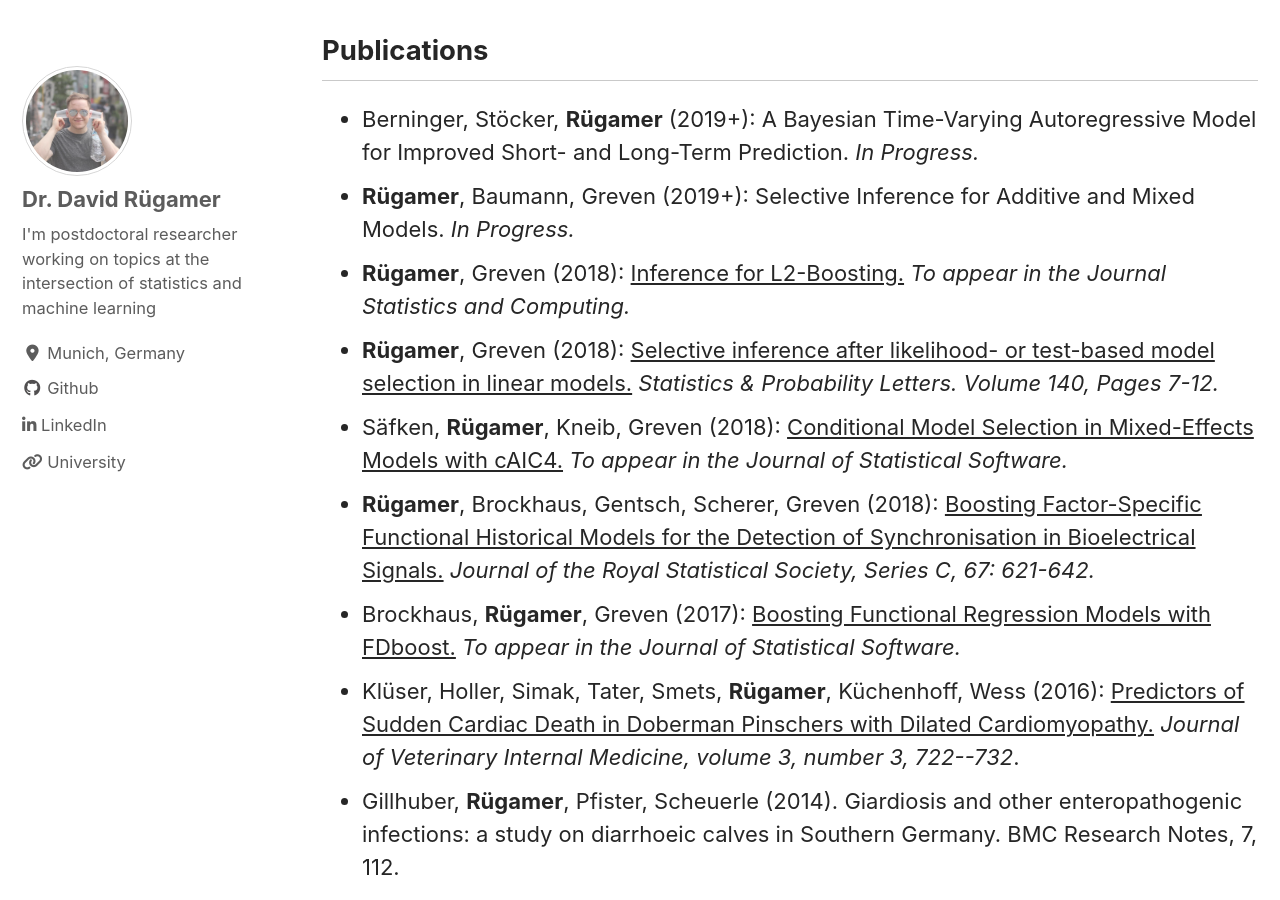
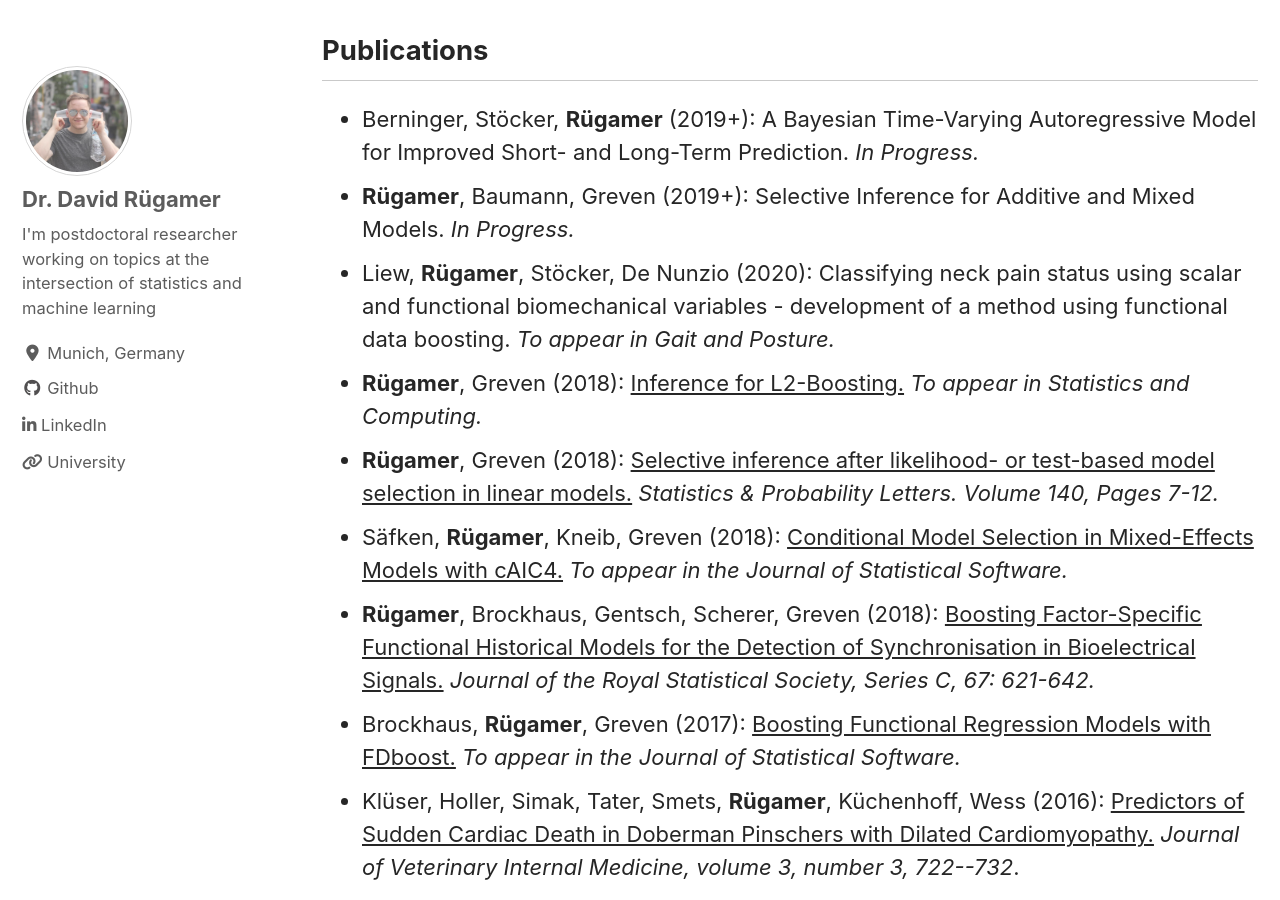
Before and after one commit to davidruegamer/davidruegamer.github.io, a Jekyll site: the page built from _pages/publications.md, in a window 1280 px wide and 900 px high, scrolled down 416 px. Built offline with Jekyll 4.4.1, drawn with Linux system fonts in a browser that asks for light colours; cached includes are drawn as plain includes; nearby versions of some CDN libraries; comment, search, counter and statistics services are not loaded; a style sheet for code colours, icons or effects is not loaded.

```diff
--- a/_pages/publications.md
+++ b/_pages/publications.md
@@ -17,7 +17,8 @@ Publications
 <ul>
 <li> Berninger, St&ouml;cker, <b>R&uuml;gamer</b> (2019+): A Bayesian Time-Varying Autoregressive Model for Improved Short- and Long-Term Prediction. <i>In Progress.</i></li>
 <li> <b>R&uuml;gamer</b>, Baumann, Greven (2019+): Selective Inference for Additive and Mixed Models. <i>In Progress.</i></li>
-<li> <b>R&uuml;gamer</b>, Greven (2018): <a href="https://arxiv.org/abs/1805.01852">Inference for L2-Boosting.</a> <i>To appear in the Journal Statistics and Computing.</i></li>
+<li> Liew, <b>R&uuml;gamer</b>, St&ouml;cker, De Nunzio (2020): Classifying neck pain status using scalar and functional biomechanical variables - development of a method using functional data boosting. <i>To appear in Gait and Posture.</i></li>
+<li> <b>R&uuml;gamer</b>, Greven (2018): <a href="https://arxiv.org/abs/1805.01852">Inference for L2-Boosting.</a> <i>To appear in Statistics and Computing.</i></li>
 <li> <b>R&uuml;gamer</b>, Greven (2018): <a href="https://www.sciencedirect.com/science/article/pii/S0167715218301640">Selective inference after likelihood- or test-based model selection in linear models.</a> <i>Statistics & Probability Letters. Volume 140, Pages 7-12.</i> </li>
   <li> S&auml;fken, <b>R&uuml;gamer</b>, Kneib, Greven (2018): <a href="https://arxiv.org/abs/1803.05664">Conditional Model Selection in Mixed-Effects Models with cAIC4.</a> <i>To appear in the Journal of Statistical Software.</i> </li>
   <li> <b>R&uuml;gamer</b>, Brockhaus, Gentsch, Scherer, Greven (2018): <a href="http://arxiv.org/abs/1609.06070">Boosting Factor-Specific Functional Historical Models for the
```
Also changed, not shown: _posts/2019-06-31-caic4update.md (+1 -1 lines), _posts/2019-11-17-ecosta2020.md (+1 -1 lines), _posts/2019-12-01-GP.md (added, +10 -0 lines).
